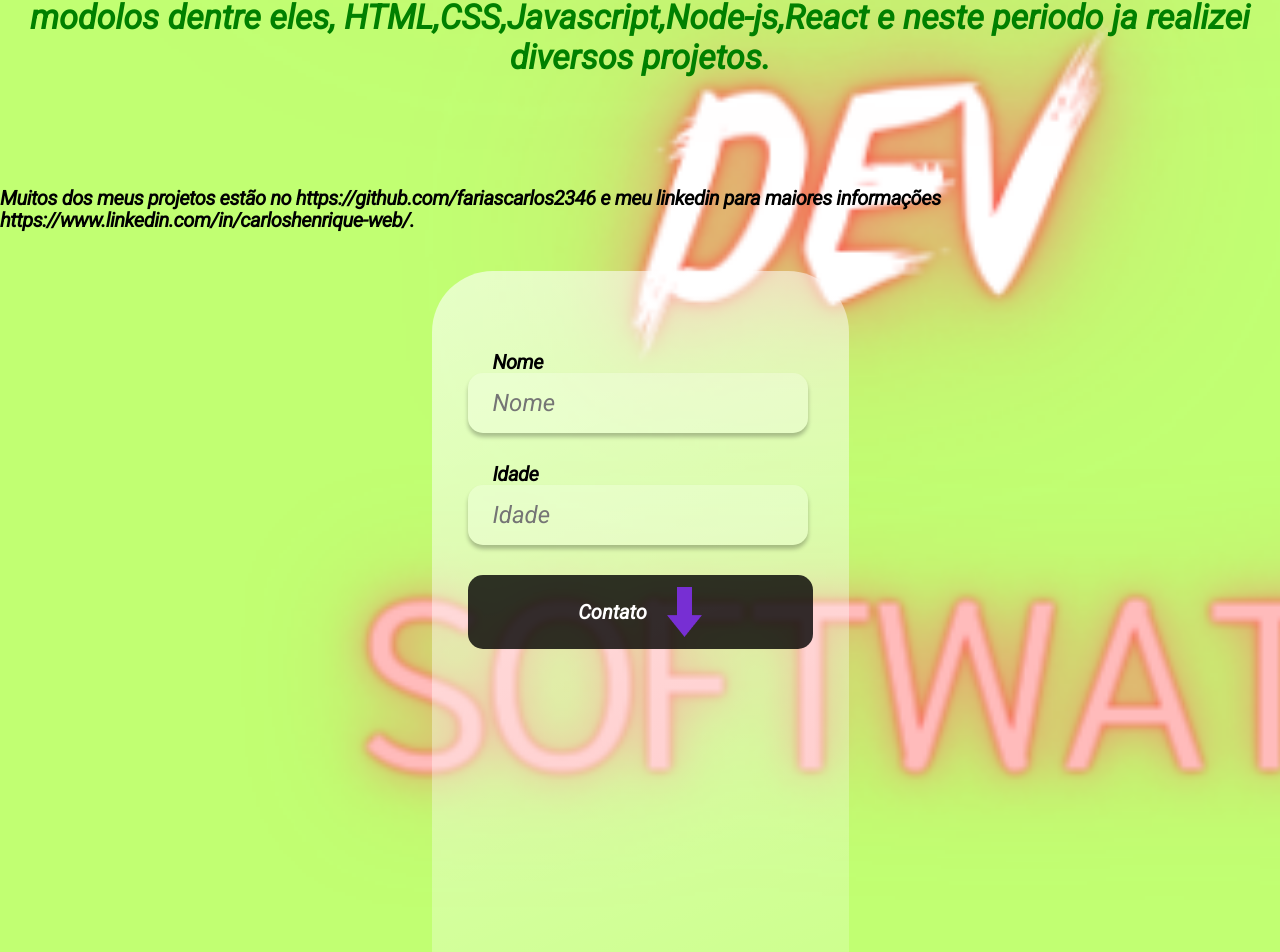
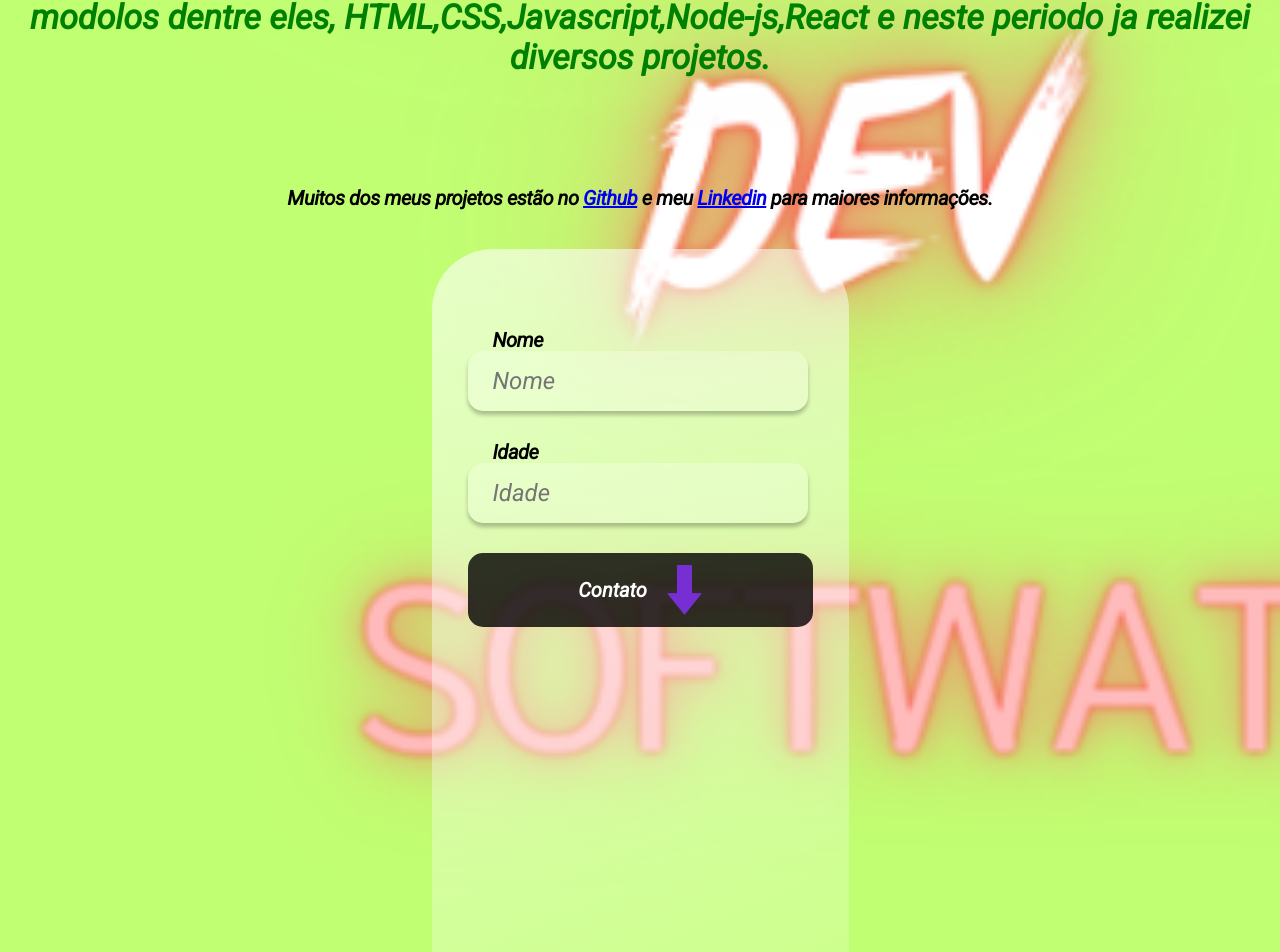
Before and after one commit to fariascarlos2346/primeiro-projeto-react, a React (Create React App) app: page / in a window 1280 px wide. Shown: the part 853-1805 px from the top of the page. Built offline with nearby package versions, Linux system fonts and the light colour scheme.

Commit message:
Os links para o Github e Linkedin

```diff
--- a/src/App.js
+++ b/src/App.js
@@ -50,7 +50,7 @@ function App() {
       <Image alt="Logo-Desenvolvedor" src={Logo03}/>
       <H1>Sou Carlos Henrique estou migrando de carreira, varias decadas como motorista e agora entrando no mundo da programação, adquirindo experiência a três anos.</H1>
       <H2>Estou cursando Analise e Desenvolvimento de Sistemas no ultimo semestre, também estou na formação do DevClub para desenvolvedor Full Stack, ja conclui varios modolos dentre eles, HTML,CSS,Javascript,Node-js,React e neste periodo ja realizei diversos projetos.</H2>
-      <P>Muitos dos meus projetos estão no https://github.com/fariascarlos2346 e meu linkedin para maiores informações https://www.linkedin.com/in/carloshenrique-web/. </P>
+      <P>Muitos dos meus projetos estão no <a href="https://github.com/fariascarlos2346" target="_blank">Github</a> e meu <a href="https://www.linkedin.com/in/carloshenrique-web/" target="_blank">Linkedin</a> para maiores informações. </P>
 
 
       <ConteinerItens>
```
